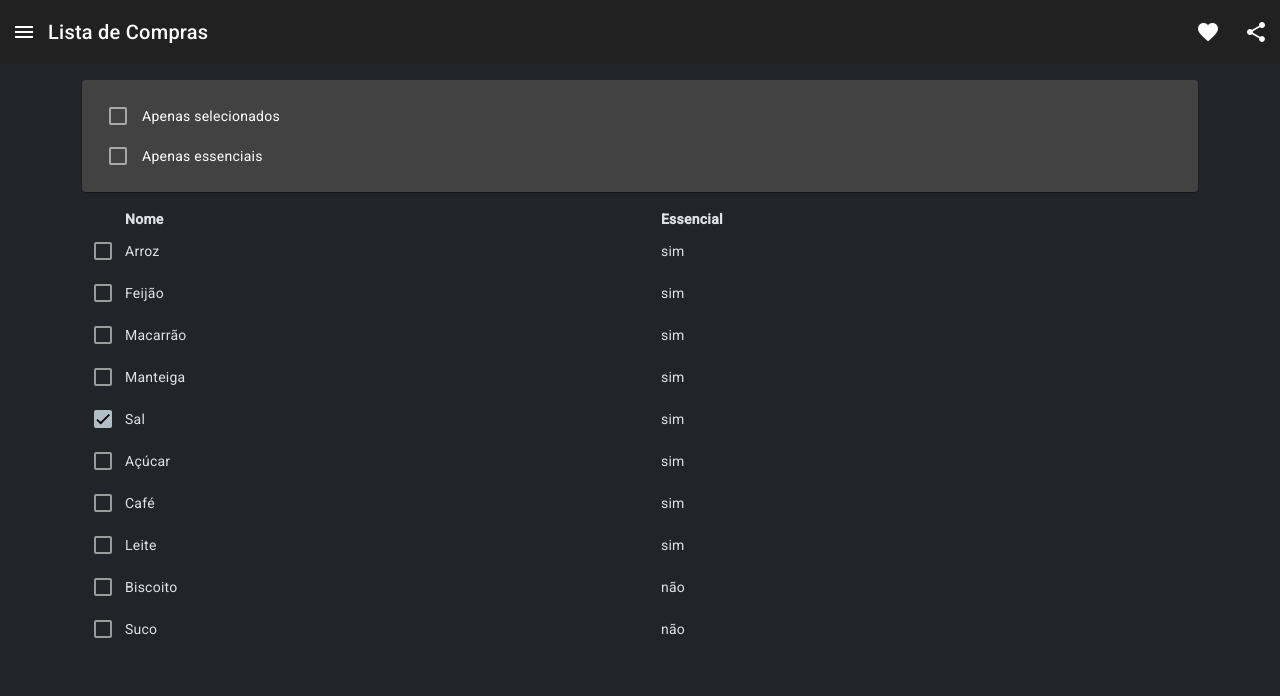
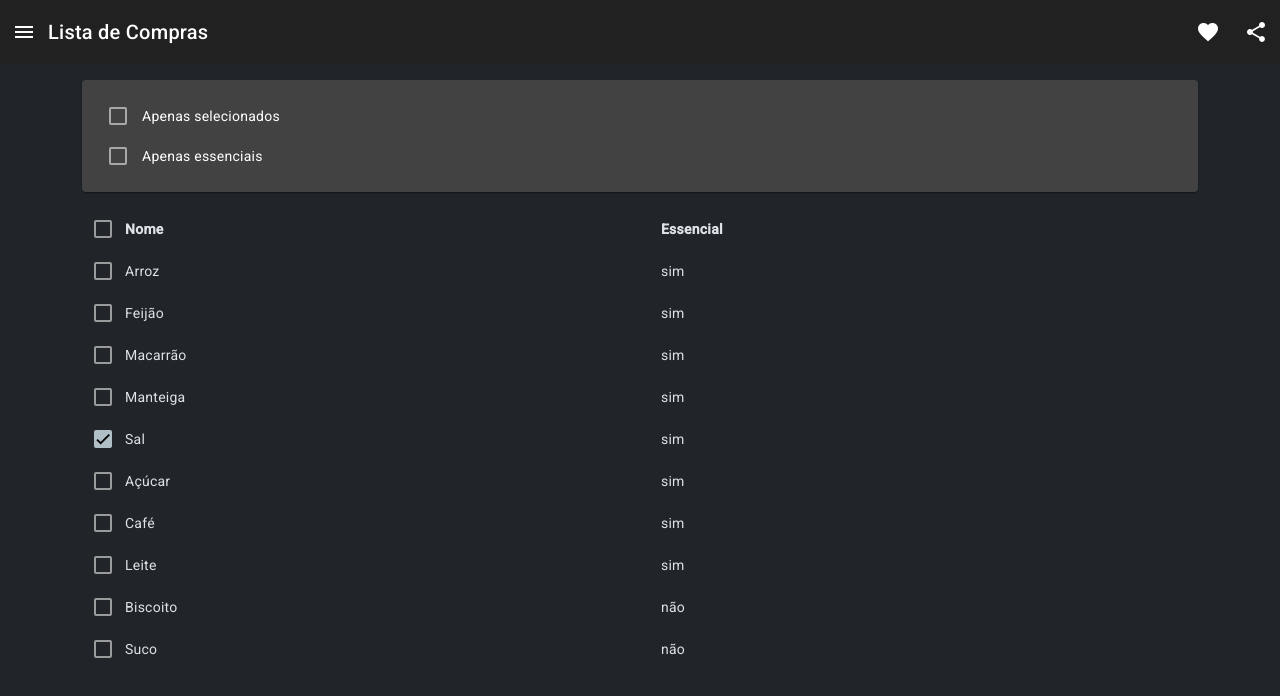
Before and after one commit to jooemanoel/02-lista, an Angular app: page / in a window 1280 px wide. Shown: the top 696 px of the page. Built offline with nearby package versions, Linux system fonts and the light colour scheme.

Commit message:
novo checkbox

```diff
--- a/src/app/pages/tabela/tabela.component.html
+++ b/src/app/pages/tabela/tabela.component.html
@@ -2,10 +2,16 @@
   <mat-card>
     <mat-card-content>
       <div class="row">
-        <mat-checkbox value="comprado" (change)="alternar($event.checked, $event.source.value)">Apenas
-          selecionados</mat-checkbox>
-        <mat-checkbox value="essencial" (change)="alternar($event.checked, $event.source.value)">Apenas
-          essenciais</mat-checkbox>
+        <mat-checkbox
+          value="comprado"
+          (change)="alternar($event.checked, $event.source.value)"
+          >Apenas selecionados</mat-checkbox
+        >
+        <mat-checkbox
+          value="essencial"
+          (change)="alternar($event.checked, $event.source.value)"
+          >Apenas essenciais</mat-checkbox
+        >
       </div>
     </mat-card-content>
   </mat-card>
@@ -14,25 +20,34 @@
   <table cdk-table [dataSource]="dataSource" class="container p-0">
     <!-- Position Column -->
     <ng-container [cdkColumnDef]="colunas[0]">
-      <th cdk-header-cell *cdkHeaderCellDef style="width: 40px"></th>
+      <th cdk-header-cell *cdkHeaderCellDef style="width: 40px">
+        <mat-checkbox
+          (change)="comprarTudoOuNao($event.checked)"
+        ></mat-checkbox>
+      </th>
       <td cdk-cell *cdkCellDef="let element">
-        <mat-checkbox [checked]="element.comprado" (change)="alternarComprado($event.checked, element)"></mat-checkbox>
+        <mat-checkbox
+          [checked]="element.comprado"
+          (change)="alternarComprado($event.checked, element)"
+        ></mat-checkbox>
       </td>
     </ng-container>
 
     <!-- Name Column -->
     <ng-container [cdkColumnDef]="colunas[1]">
-      <th cdk-header-cell *cdkHeaderCellDef> Nome </th>
-      <td cdk-cell *cdkCellDef="let element"> {{element.name}} </td>
+      <th cdk-header-cell *cdkHeaderCellDef>Nome</th>
+      <td cdk-cell *cdkCellDef="let element">{{ element.name }}</td>
     </ng-container>
 
     <!-- Weight Column -->
     <ng-container [cdkColumnDef]="colunas[2]">
-      <th cdk-header-cell *cdkHeaderCellDef> Essencial </th>
-      <td cdk-cell *cdkCellDef="let element"> {{element.essencial ? 'sim' : 'não'}} </td>
+      <th cdk-header-cell *cdkHeaderCellDef>Essencial</th>
+      <td cdk-cell *cdkCellDef="let element">
+        {{ element.essencial ? "sim" : "não" }}
+      </td>
     </ng-container>
 
     <tr cdk-header-row *cdkHeaderRowDef="colunas"></tr>
-    <tr cdk-row *cdkRowDef="let row; columns: colunas;"></tr>
+    <tr cdk-row *cdkRowDef="let row; columns: colunas"></tr>
   </table>
 </div>
--- a/src/app/pages/tabela/tabela.component.ts
+++ b/src/app/pages/tabela/tabela.component.ts
@@ -1,13 +1,12 @@
-import { DataSource } from '@angular/cdk/collections';
 import { Component, effect } from '@angular/core';
-import { BehaviorSubject, Observable } from 'rxjs';
 import { ControleService } from 'src/app/services/controle.service';
-import { Item, ELEMENT_DATA } from 'src/app/shared/interfaces/item';
+import { ExampleDataSource } from 'src/app/shared/classes/example-data-source';
+import { ELEMENT_DATA, Item } from 'src/app/shared/interfaces/item';
 
 @Component({
   selector: 'app-tabela',
   templateUrl: './tabela.component.html',
-  styleUrls: ['./tabela.component.css']
+  styleUrls: ['./tabela.component.css'],
 })
 export class TabelaComponent {
   colunas: string[] = ['comprado', 'name', 'essencial'];
@@ -15,8 +14,11 @@ export class TabelaComponent {
   dataSource = new ExampleDataSource(this.listaItens);
   constructor(private controle: ControleService) {
     effect(() => {
-      this.listaItens = ELEMENT_DATA.filter(item => {
-        return (!this.filtros.comprado || item.comprado === this.filtros.comprado) && (!this.filtros.essencial || item.essencial === this.filtros.essencial);
+      this.listaItens = ELEMENT_DATA.filter((item) => {
+        return (
+          (!this.filtros.comprado || item.comprado === this.filtros.comprado) &&
+          (!this.filtros.essencial || item.essencial === this.filtros.essencial)
+        );
       });
       this.dataSource = new ExampleDataSource(this.listaItens);
     });
@@ -30,18 +32,9 @@ export class TabelaComponent {
   alternarComprado(checked: boolean, element: Item) {
     element.comprado = checked;
   }
+  comprarTudoOuNao(checked: boolean) {
+    this.listaItens.forEach((item) => {
+      this.alternarComprado(checked, item);
+    });
+  }
 }
-
-export class ExampleDataSource extends DataSource<Item> {
-  /** Stream of data that is provided to the table. */
-  data = new BehaviorSubject<Item[]>([]);
-  /** Connect function called by the table to retrieve one stream containing the data to render. */
-  constructor(data: Item[]) {
-    super();
-    this.data = new BehaviorSubject<Item[]>(data);
-  }
-  connect(): Observable<Item[]> {
-    return this.data;
-  }
-  disconnect() { }
-}
--- /dev/null
+++ b/src/app/shared/classes/example-data-source.ts
@@ -0,0 +1,17 @@
+import { DataSource } from '@angular/cdk/collections';
+import { BehaviorSubject, Observable } from 'rxjs';
+import { Item } from '../interfaces/item';
+
+export class ExampleDataSource extends DataSource<Item> {
+  /** Stream of data that is provided to the table. */
+  data = new BehaviorSubject<Item[]>([]);
+  /** Connect function called by the table to retrieve one stream containing the data to render. */
+  constructor(data: Item[]) {
+    super();
+    this.data = new BehaviorSubject<Item[]>(data);
+  }
+  connect(): Observable<Item[]> {
+    return this.data;
+  }
+  disconnect() {}
+}
```
